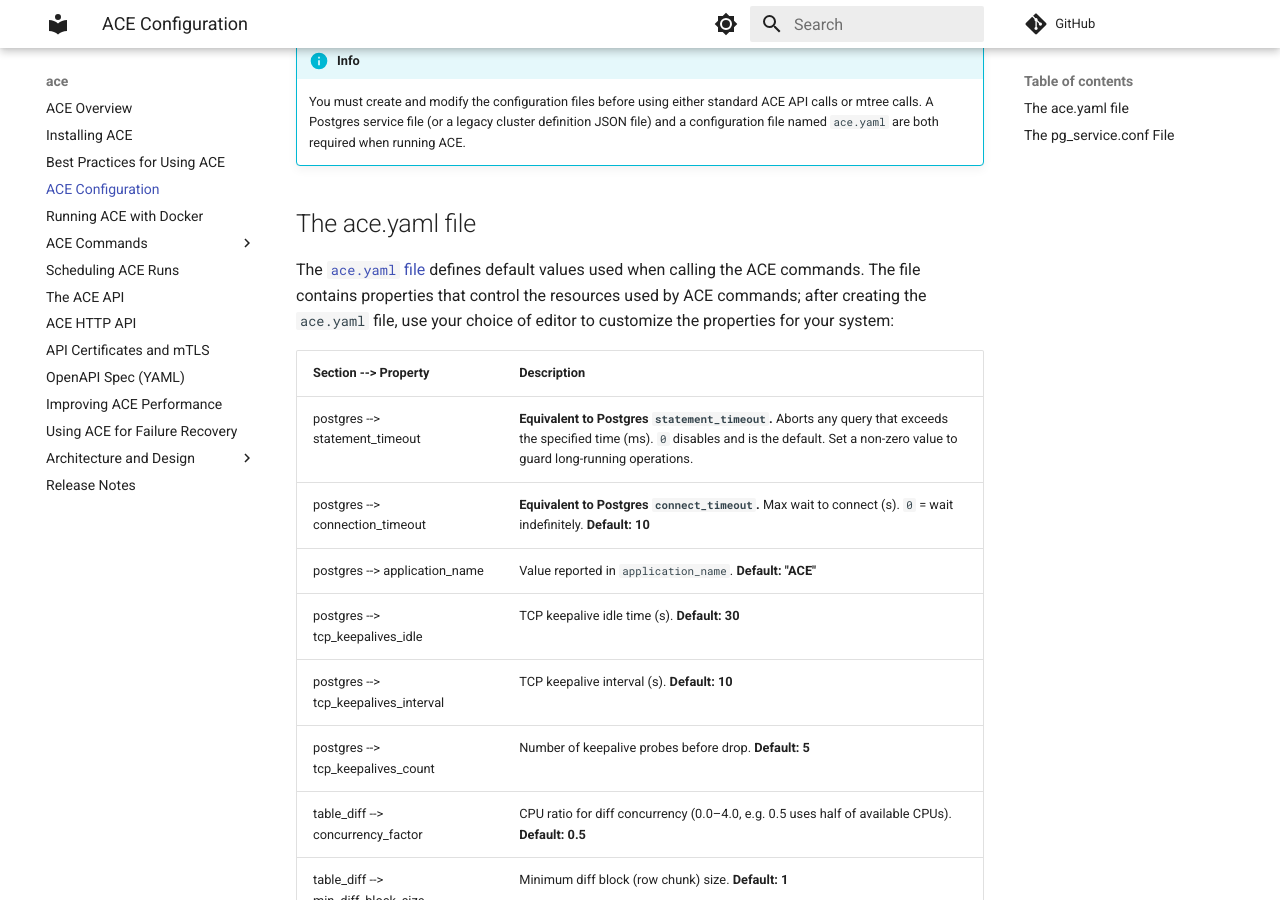
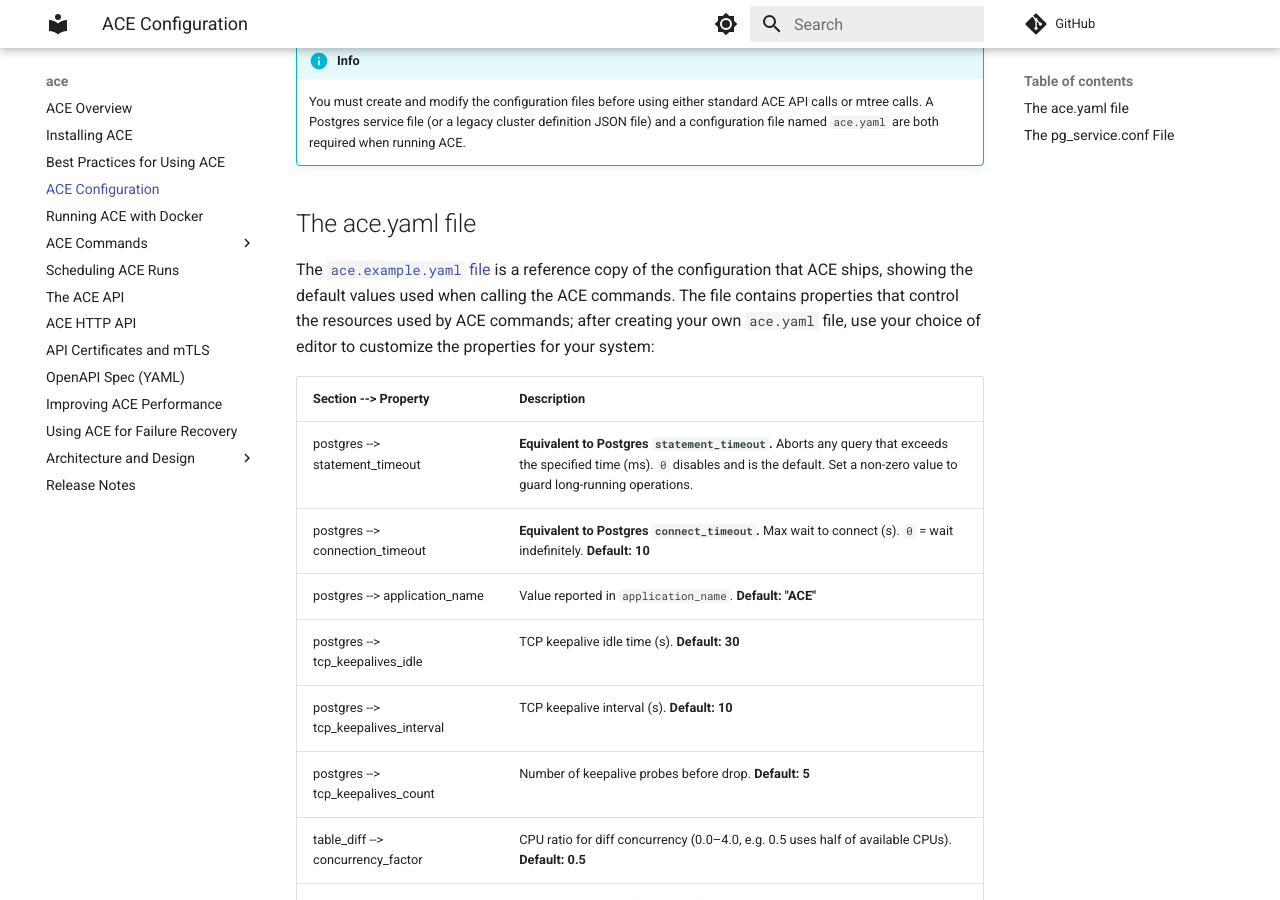
Before and after one commit to pgEdge/ace, an MkDocs documentation site: the page built from docs/configuration.md, in a window 1280 px wide and 900 px high, scrolled down 377 px. Built offline with MkDocs 1.6.1 and Material for MkDocs 9.7.7, drawn with Linux system fonts in a browser that asks for light colours; comment, search, counter and statistics services are not loaded.

Commit message:
fix: rename ace.yaml to ace.example.yaml so `config init` works in a checkout
`./ace config init --path ace.yaml` failed with "config file already
exists at ace.yaml (use --force to overwrite)" because the repo tracked a
config file at that exact path, so the bootstrap flow documented in the
README and docs/configuration.md could never run from a clone.

Rename the tracked copy to ace.example.yaml and update only the
references that resolve to the file itself: the Dockerfile build-context
COPY (the container path /etc/ace/ace.yaml and ACE_CONFIG are unchanged),
the integration TestMain config load, and the two documentation links.
The remaining ace.yaml mentions across docs/ describe the user's runtime
config, which keeps its name.

Also ignore /ace.yaml and /pg_service.conf so the files the README tells
you to generate are not committed back into the repo.

Note: `./ace <cmd>` from a fresh checkout now exits with "config file
'ace.yaml' not found" until `ace config init` is run. The tracked file was
previously being picked up as a working config by the working-directory
probe in cmd/ace/main.go.

Verified with the full CI regression suite (all 21 steps from
.github/workflows/test.yml): 95 top-level tests, 218 subtests, 0 failures.

Co-Authored-By: Claude Opus 5 (1M context) <noreply@anthropic.com>

```diff
--- a/docs/configuration.md
+++ b/docs/configuration.md
@@ -16,7 +16,7 @@ ACE first attempts to use the Postgres service file to resolve connection inform
 
 ## The ace.yaml file
 
-The [`ace.yaml` file](https://github.com/pgEdge/ace/blob/main/ace.yaml) defines default values used when calling the ACE commands.  The file contains properties that control the resources used by ACE commands; after creating the `ace.yaml` file, use your choice of editor to customize the properties for your system:
+The [`ace.example.yaml` file](https://github.com/pgEdge/ace/blob/main/ace.example.yaml) is a reference copy of the configuration that ACE ships, showing the default values used when calling the ACE commands.  The file contains properties that control the resources used by ACE commands; after creating your own `ace.yaml` file, use your choice of editor to customize the properties for your system:
 
 
 <!-- TODO: Remove and/or update inapplicable fields -->
```
Also changed, not shown: README.md (+1 -1 lines), ace.example.yaml (renamed from ace.yaml), 3 other files.
